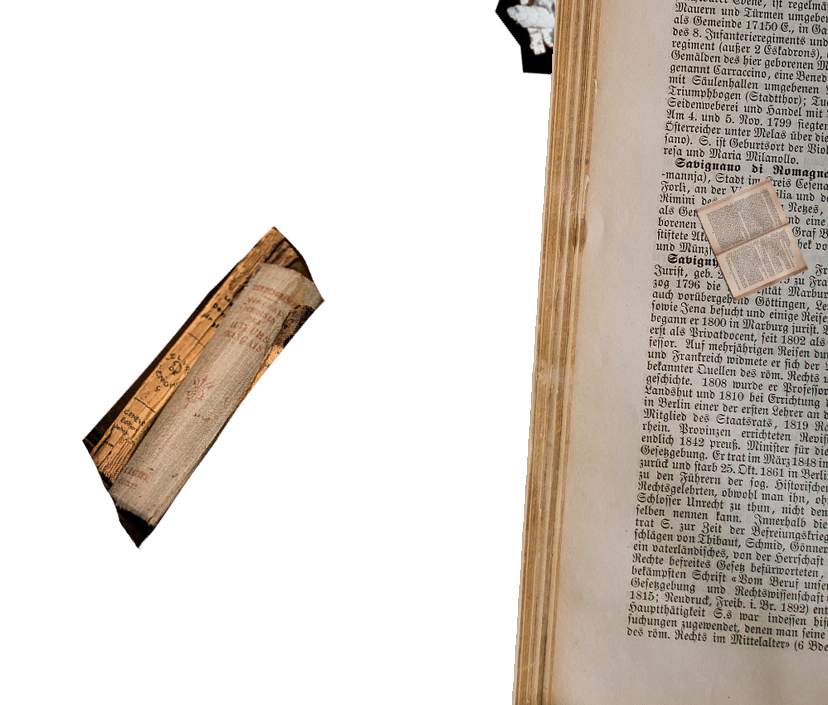
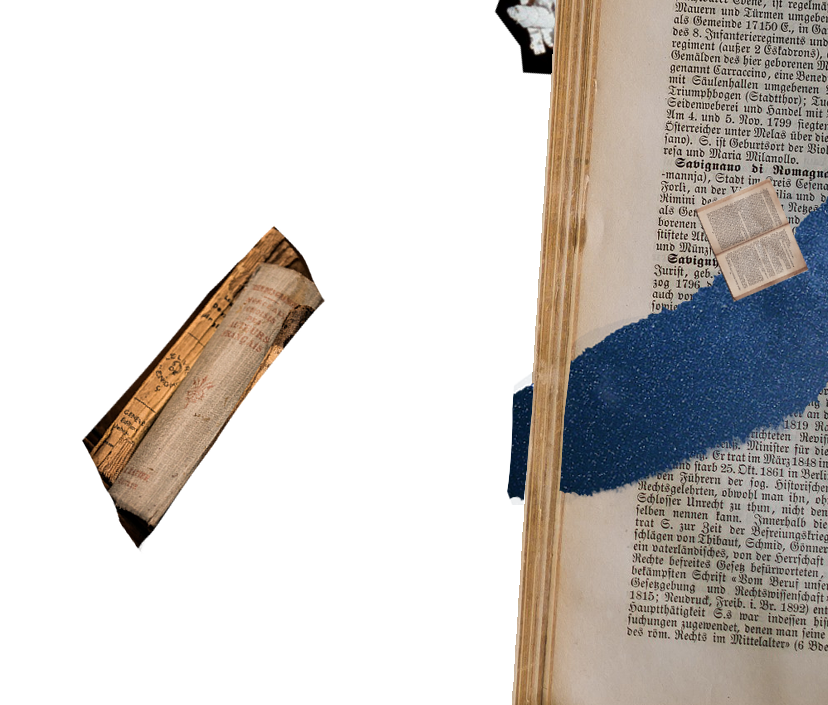
Before and after one commit to songinae/songinae_ooo, a plain HTML site: page index.html in a window 1280 px wide. Shown: the part 485-1190 px from the top of the page, 452-1280 px from the left. Drawn offline with Linux system fonts and the light colour scheme.

Commit message:
Update index.html

```diff
--- a/index.html
+++ b/index.html
@@ -60,6 +60,7 @@
 			<img src="./ff.png"style="left :0px;top:0px; position: absolute;">
 			<img src="./cc.png"style="left :0px;top:0px; position: absolute;">
 			<img src="./c.png"style="left :0px;top:0px; position: absolute;">
+			<img src="./l.png" style="right :0px;top:550px; position: absolute;">
 
 
 
```
